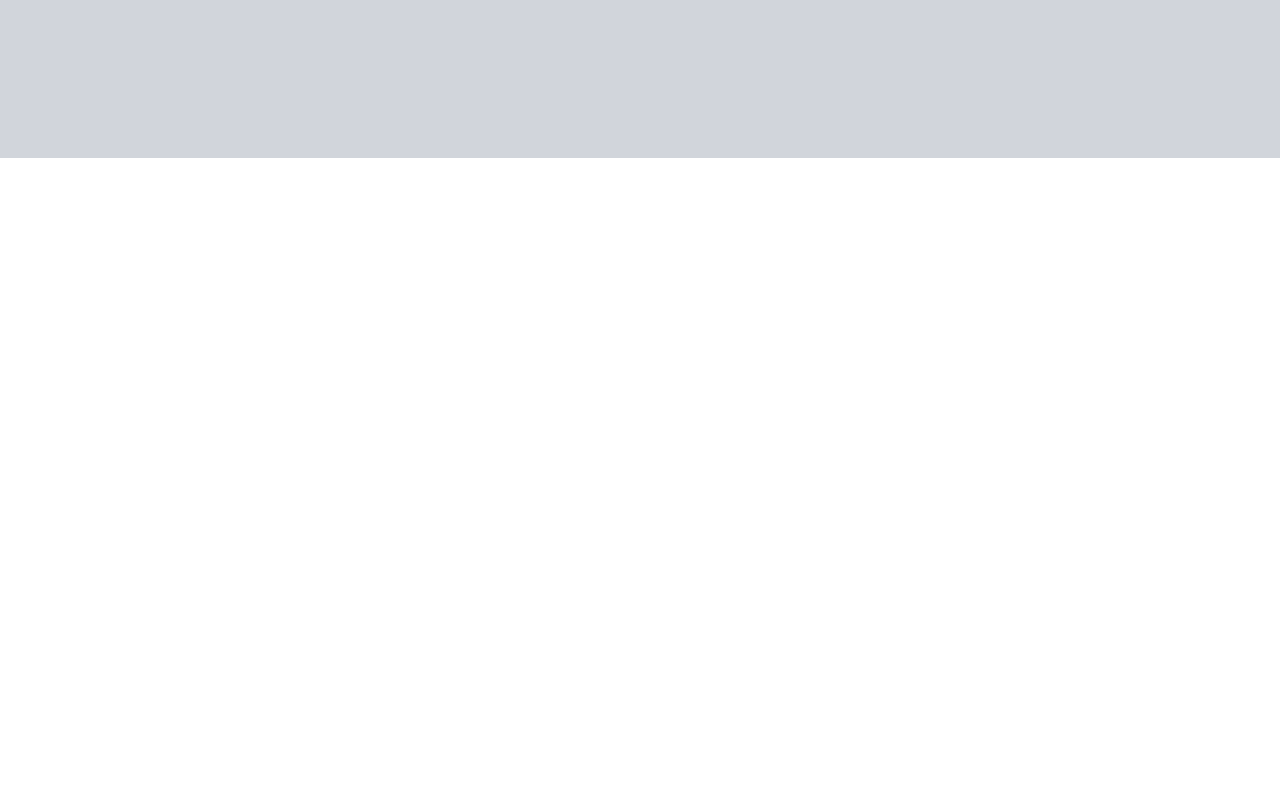
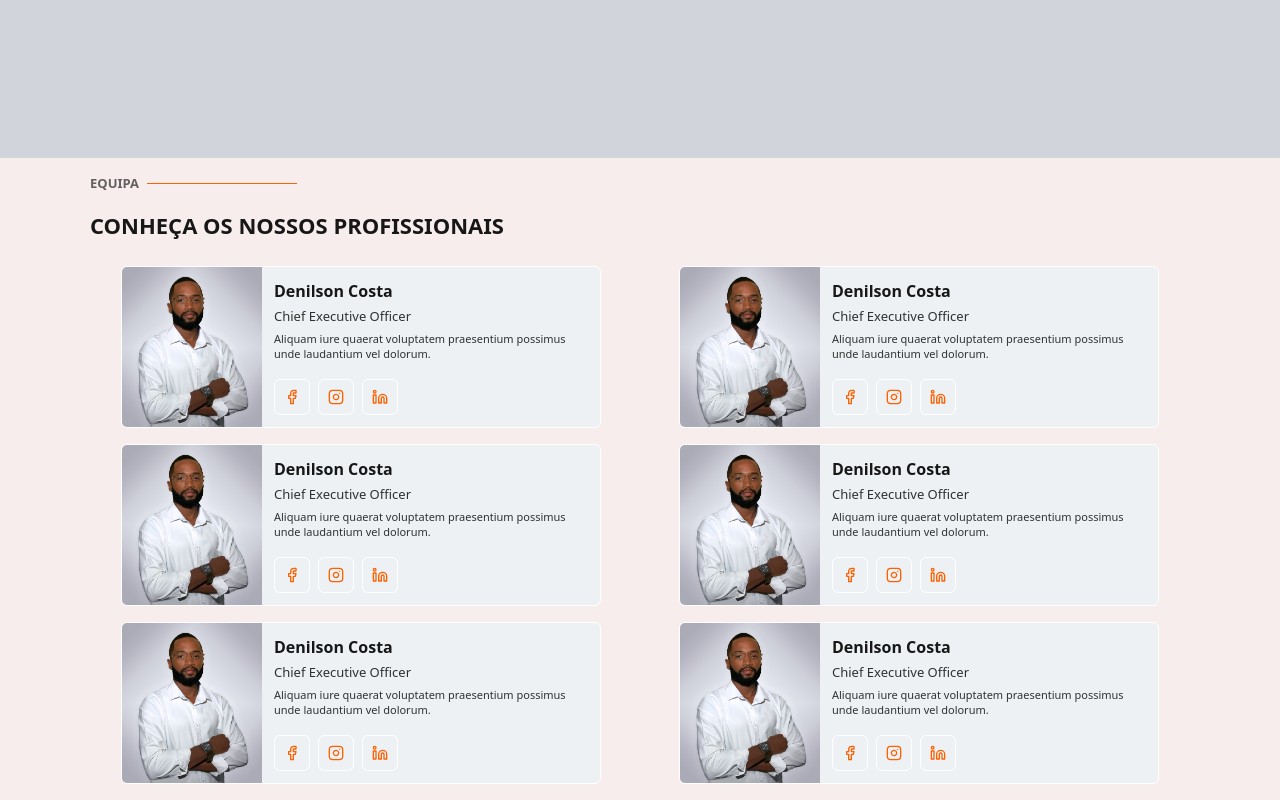
Before and after one commit to belmira11/Pagina_Softhard, a Next.js app: page / in a window 1280 px wide. Shown: the part 3998-4798 px from the top of the page. Before the commit the page ends 4156 px from the top, so only its background shows below. Built offline with nearby package versions, Linux system fonts and the light colour scheme.

Commit message:
Atualiza layout da seção Equipe

```diff
--- /dev/null
+++ b/src/components/Equipe.tsx
@@ -0,0 +1,111 @@
+import React from 'react';
+import Image from 'next/image';
+import { Facebook, Instagram, Linkedin } from 'lucide-react';
+
+const Equipe = () => {
+  const teamMembers = [
+    {
+      id: 1,
+      name: "Denilson Costa",
+      title: "Chief Executive Officer",
+      description: "Aliquam iure quaerat voluptatem praesentium possimus unde laudantium vel dolorum.",
+      image: "/imagem.png",
+      socials: {
+        facebook: "https://facebook.com",
+        instagram: "https://instagram.com",
+        linkedin: "https://linkedin.com"
+      }
+    },
+    {
+      id: 2, name: "Denilson Costa", title: "Chief Executive Officer",
+       description: "Aliquam iure quaerat voluptatem praesentium possimus unde laudantium vel dolorum.",
+        image: "/imagem.png", socials: { facebook: "https://facebook.com", instagram: "https://instagram.com", linkedin: "https://linkedin.com" }
+    },
+    {
+      id: 3, name: "Denilson Costa", title: "Chief Executive Officer",
+       description: "Aliquam iure quaerat voluptatem praesentium possimus unde laudantium vel dolorum.",
+        image: "/imagem.png", socials: { facebook: "https://facebook.com", instagram: "https://instagram.com", linkedin: "https://linkedin.com" }
+    },
+    {
+      id: 4, name: "Denilson Costa", title: "Chief Executive Officer",
+      description: "Aliquam iure quaerat voluptatem praesentium possimus unde laudantium vel dolorum.",
+        image: "/imagem.png", socials: { facebook: "https://facebook.com", instagram: "https://instagram.com", linkedin: "https://linkedin.com" }
+    },
+    {
+      id: 5, name: "Denilson Costa", title: "Chief Executive Officer",
+      description: "Aliquam iure quaerat voluptatem praesentium possimus unde laudantium vel dolorum.",
+      image: "/imagem.png", socials: { facebook: "https://facebook.com", instagram: "https://instagram.com", linkedin: "https://linkedin.com" }
+    },
+    {
+      id: 6, name: "Denilson Costa", title: "Chief Executive Officer",
+      description: "Aliquam iure quaerat voluptatem praesentium possimus unde laudantium vel dolorum.",
+      image: "/imagem.png", socials: { facebook: "https://facebook.com", instagram: "https://instagram.com", linkedin: "https://linkedin.com" }
+    }
+  ];
+
+  return (
+    <section className="w-full bg-[#F8EDED] px-4 sm:px-6 lg:px-[60px] py-4">
+      <div className="max-w-[1100px] mx-auto">
+        {/* Título */}
+        <div className="flex items-center gap-2 mb-4">
+          <p className="font-poppins text-xs font-semibold text-[#00000099]">EQUIPA</p>
+          <div className="h-px bg-[#FF6100] flex-1 max-w-[150px]" />
+        </div>
+        <h2 className="text-base sm:text-lg md:text-xl font-semibold uppercase text-black mb-6">
+          CONHEÇA OS NOSSOS PROFISSIONAIS
+        </h2>
+
+        {/* Grid com 2 colunas e centralizado */}
+        <div className="grid grid-cols-1 md:grid-cols-2 gap-4 justify-center">
+          {teamMembers.map((member) => (
+            <div
+              key={member.id}
+              className="flex flex-col sm:flex-row bg-[#EDF1F4] border border-white rounded-md overflow-hidden hover:shadow transition w-full max-w-[480px] mx-auto"
+            >
+              {/* Imagem */}
+              <div className="w-full sm:w-[140px] h-[160px] relative">
+                <Image
+                  src={member.image}
+                  alt={member.name}
+                  fill
+                  className="object-cover"
+                />
+              </div>
+
+              {/* Conteúdo */}
+              <div className="flex-1 p-3 flex flex-col justify-between">
+                <div>
+                  <h3 className="font-poppins font-semibold text-sm text-black mb-1">
+                    {member.name}
+                  </h3>
+                  <div className="text-xs text-[#000000CC]">
+                    <div className="font-medium mb-1">{member.title}</div>
+                    <p className="text-[11px] leading-snug">{member.description}</p>
+                  </div>
+                </div>
+
+                {/* Redes sociais */}
+                <div className="flex gap-2 mt-3">
+                  <a href={member.socials.facebook} target="_blank" rel="noopener noreferrer"
+                    className="w-9 h-9 flex items-center justify-center border border-white rounded-md hover:bg-white transition">
+                    <Facebook size={16} color="#FF6100" strokeWidth={2} />
+                  </a>
+                  <a href={member.socials.instagram} target="_blank" rel="noopener noreferrer"
+                    className="w-9 h-9 flex items-center justify-center border border-white rounded-md hover:bg-white transition">
+                    <Instagram size={16} color="#FF6100" strokeWidth={2} />
+                  </a>
+                  <a href={member.socials.linkedin} target="_blank" rel="noopener noreferrer"
+                    className="w-9 h-9 flex items-center justify-center border border-white rounded-md hover:bg-white transition">
+                    <Linkedin size={16} color="#FF6100" strokeWidth={2} />
+                  </a>
+                </div>
+              </div>
+            </div>
+          ))}
+        </div>
+      </div>
+    </section>
+  );
+};
+
+export default Equipe;
--- a/src/pages/index.tsx
+++ b/src/pages/index.tsx
@@ -8,6 +8,7 @@ import Servico from "@/components/Servico";
 import HowWork from "@/components/HowWork";
 import Trabalhamos from "@/components/Trabalhamos";
 import Portfolio from "@/components/Portfolio";
+import Equipe from "@/components/equipe";
 export default function Home() {
   return (
     <>
@@ -20,6 +21,7 @@ export default function Home() {
         <HowWork/>
          <Trabalhamos/>
          <Portfolio/>
+         <Equipe/>
      </>
   );
 }
```
Also changed, not shown: public/imagem.png (added).
